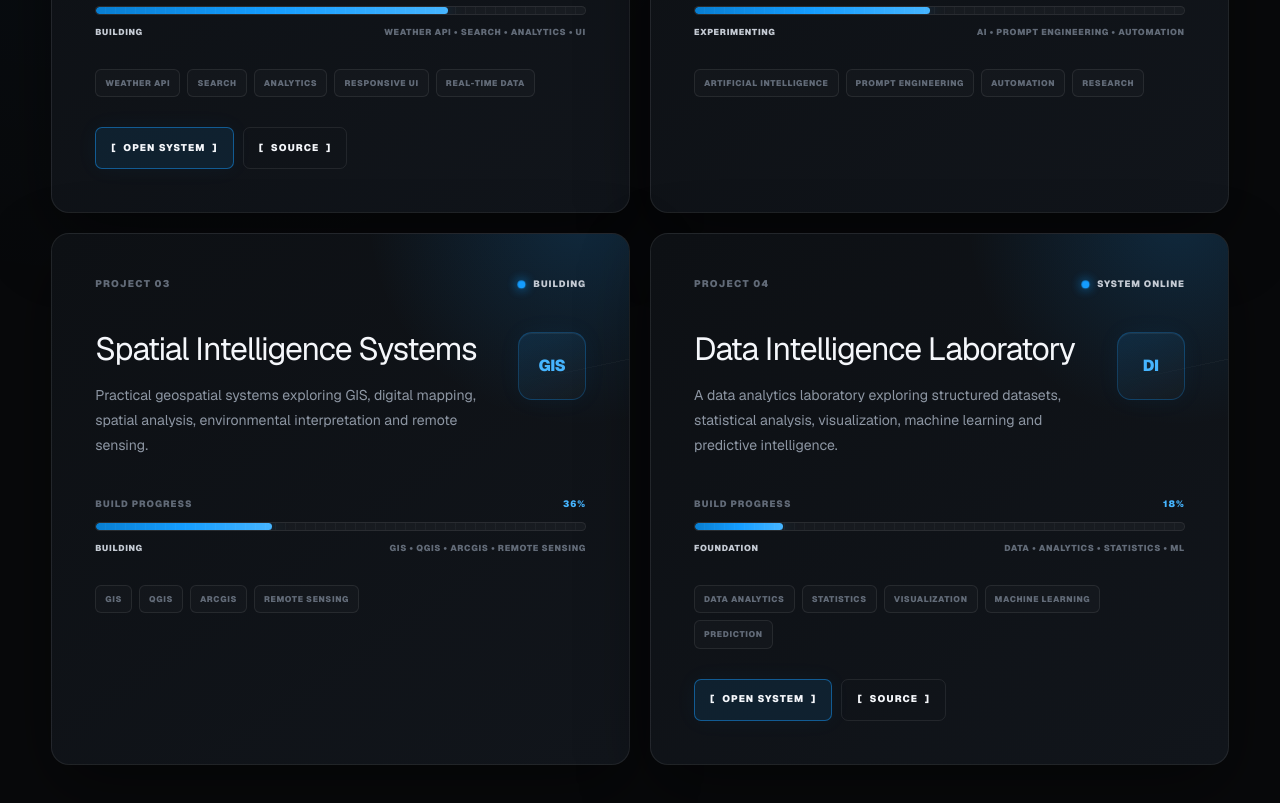
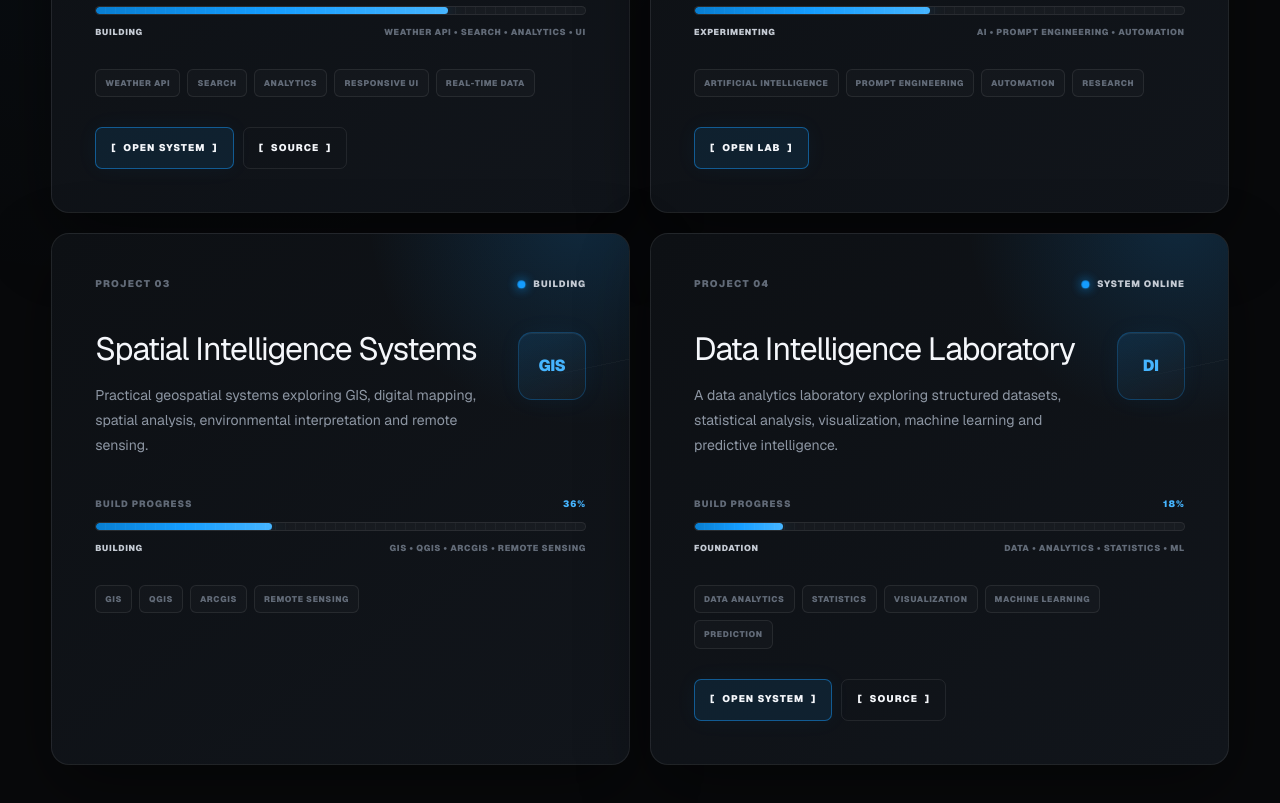
Before and after one commit to ki995483/kimgenius-portfolio, a Next.js app: page /portfolio in a window 1280 px wide. Shown: the part 2060-2863 px from the top of the page. Built offline with nearby package versions, Linux system fonts and the light colour scheme.

Commit message:
Connect portfolio to XYZ AI laboratory

```diff
--- a/app/portfolio/page.tsx
+++ b/app/portfolio/page.tsx
@@ -388,6 +388,18 @@ export default function PortfolioPage() {
                 <span>AUTOMATION</span>
                 <span>RESEARCH</span>
               </div>
+
+              <div className={styles.projectActions}>
+                <Link
+                  href="/ai"
+                  className={styles.primaryAction}
+                  aria-label="Enter AI Learning Laboratory"
+                >
+                  <span aria-hidden="true">[</span>
+                  OPEN LAB
+                  <span aria-hidden="true">]</span>
+                </Link>
+              </div>
             </article>
 
             {/* =================================================
```
